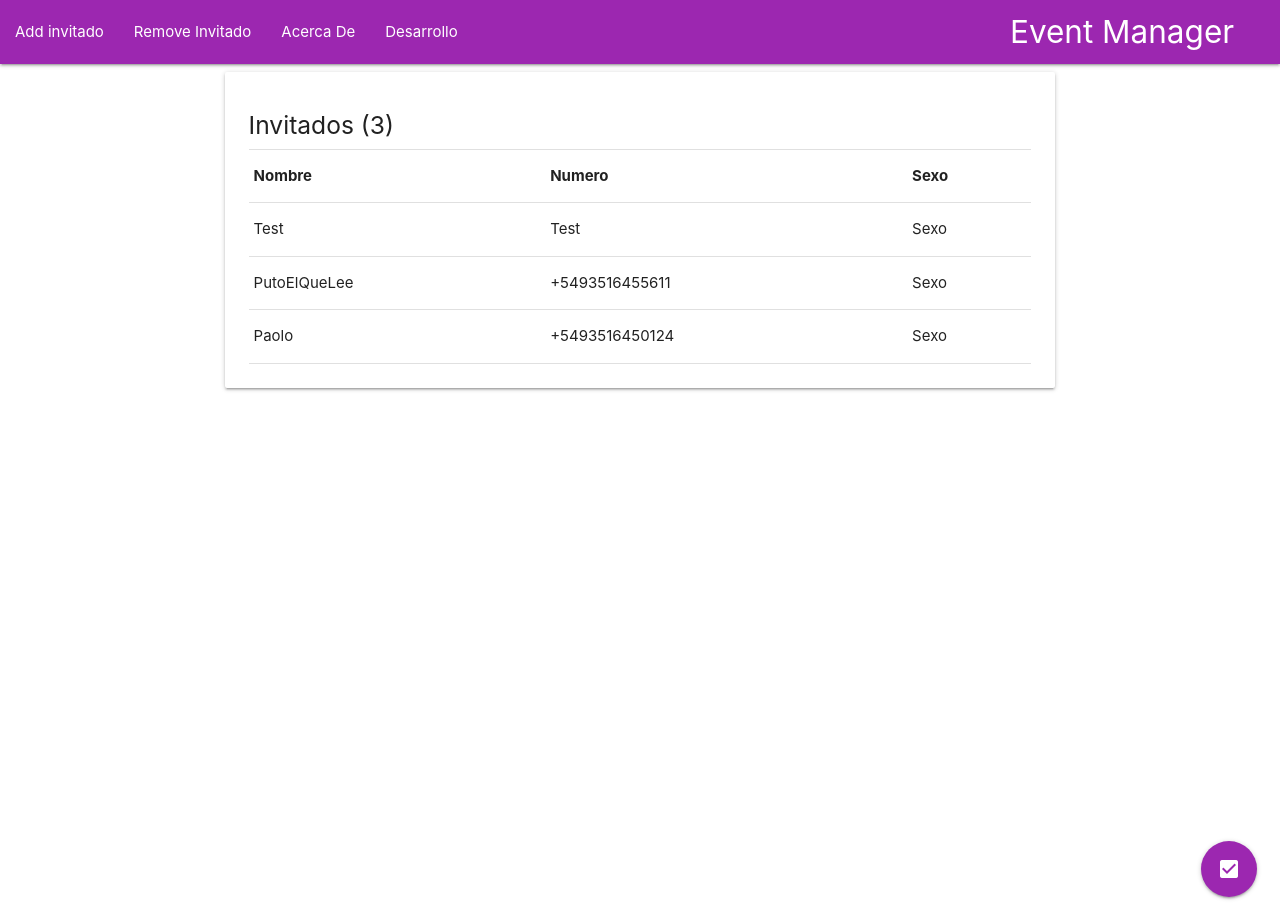
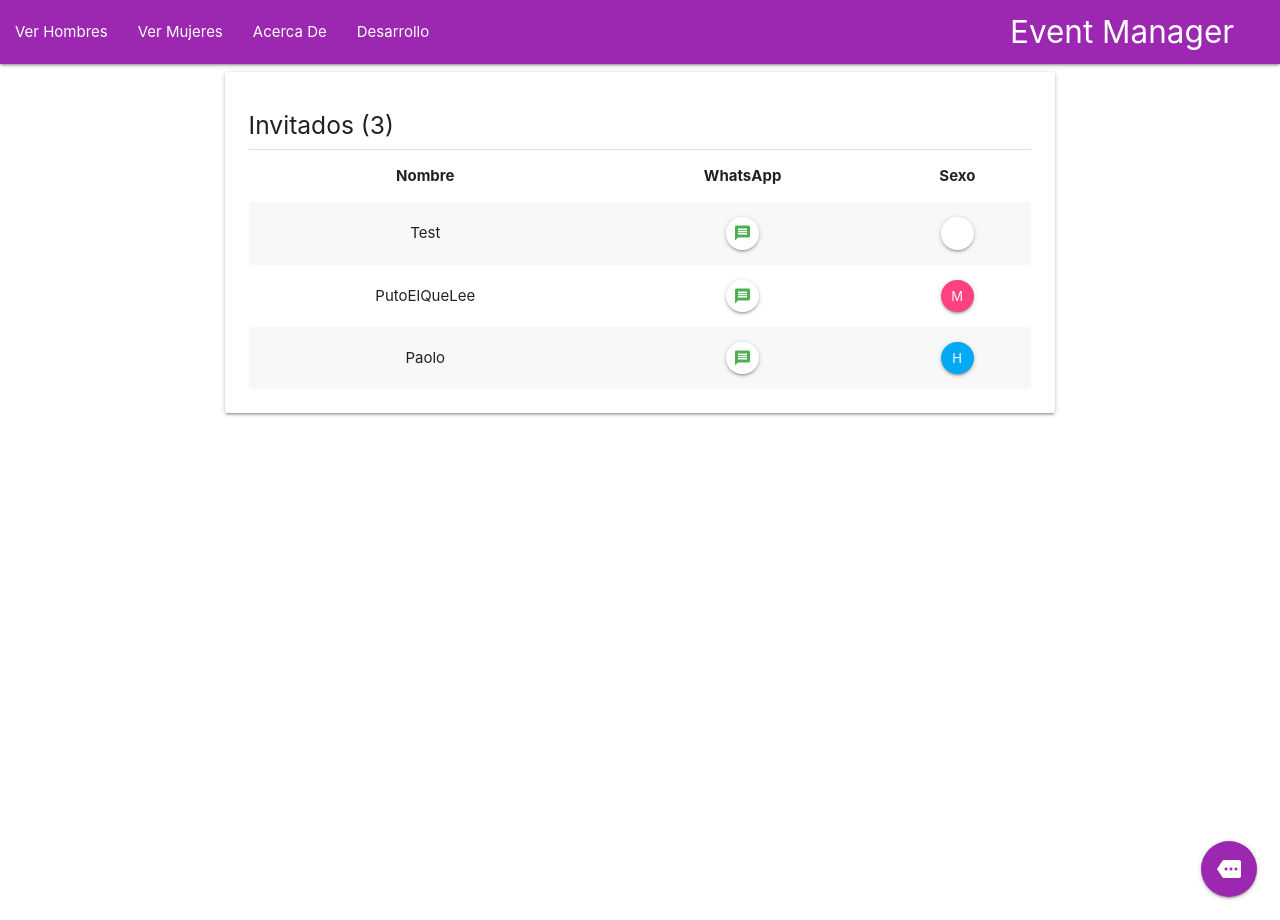
Before and after one commit to cettipao/whatsAppBot, a Django app: page / in a window 1280 px wide. Run offline with Django 3.2, Linux system fonts and the light colour scheme; data comes from the database, SQL or seed files in the repository; both versions use the stored data as it was after the commit; parts of the project's set-up code (start-up, migrations or seed data) failed here and were passed over.

Commit message:
homeView Updated

```diff
--- a/static/funciones.js
+++ b/static/funciones.js
@@ -3,3 +3,8 @@
 $(document).ready(function () {
     $('.modal').modal();
 });
+
+document.addEventListener('DOMContentLoaded', function() {
+    var elems = document.querySelectorAll('.fixed-action-btn');
+    var instances = M.FloatingActionButton.init(elems);
+  });
--- a/whatsAppBot/models.py
+++ b/whatsAppBot/models.py
@@ -6,6 +6,15 @@ from django.db import models
 class Invitado(models.Model):
     numero = models.CharField(max_length=30)
     nombre = models.CharField(max_length=30, null=True, blank=True)
+    sexos = [
+        ("H", 'Hombre'),
+        ("M", 'Mujer'),
+    ]
+    sexo = models.CharField(
+        max_length=2,
+        choices=sexos,
+        blank=True,
+    )
     confirmado = models.BooleanField(default = False)
     cambio_nombre = models.BooleanField(default=False)
 
--- a/whatsAppBot/templates/home.html
+++ b/whatsAppBot/templates/home.html
@@ -1,45 +1,23 @@
 {% extends 'base.html' %}
 
 {% block title %}
-    Check Organizer
+    Event Manager
 {% endblock %}
 
 {% block content %}
     <!-- Page Layout here -->
     <div class="fixed-action-btn">
-        <a class="btn-floating btn-large purple" onclick="sumUp()">
-            <i class="large material-icons modal-trigger" data-target="modal1">check_box</i>
-        </a>
-    </div>
+  <a class="btn-floating btn-large purple">
+    <i class="large material-icons">more</i>
+  </a>
+  <ul>
+    <li><a class="btn-floating red"><i class="material-icons">insert_chart</i></a></li>
+    <li><a class="btn-floating yellow darken-1"><i class="material-icons">format_quote</i></a></li>
+    <li><a class="btn-floating green"><i class="material-icons">publish</i></a></li>
+    <li><a class="btn-floating blue"><i class="material-icons">attach_file</i></a></li>
+  </ul>
+</div>
 
-    <!-- Modal Structure -->
-    <div id="modal1" class="modal modal-fixed-footer" style="background-color: rgb(255, 251, 227);;">
-        <div class="modal-content">
-            <h4>Resumen</h4>
-            <p><b>Total Personas:</b><span id="totalPart"></span></p>
-            <p><b>Total Monto:</b><span id="totalMonto"></span></p>
-            <p><b>Total c/u:</b><span id="totalc/u"></span></p>
-
-
-            <table>
-                <thead>
-                <tr>
-                    <th>Apodo</th>
-                    <th>Pago</th>
-                    <th>Balance</th>
-                </tr>
-                </thead>
-
-                <tbody id="tabla">
-
-                </tbody>
-            </table>
-
-        </div>
-        <div class="modal-footer" style="background-color: rgb(255, 251, 227);;">
-            <a class="modal-close waves-effect waves-green btn-flat">Cerrar</a>
-        </div>
-    </div>
 
     <div class="row">
 
@@ -71,11 +49,11 @@
 
                 <div class="divider"></div>
 
-                 <table>
+                 <table class="centered striped">
         <thead>
           <tr>
               <th>Nombre</th>
-              <th>Numero</th>
+              <th>WhatsApp</th>
               <th>Sexo</th>
           </tr>
         </thead>
@@ -84,8 +62,17 @@
             {% for invitado in invitados %}
           <tr>
             <td>{{ invitado.nombre }}</td>
-            <td>{{ invitado.numero }}</td>
-            <td>Sexo</td>
+            <td><a href="https://wa.me/{{ invitado.numero }}/" class="btn-floating btn-small waves-effect waves-light white"><i class="material-icons green-text">message</i></a></td>
+            <td> <div id="btnSexo">
+                {% if invitado.sexo == "H" %}
+                <a class="btn-floating btn-small waves-effect waves-light light-blue">H</a></td>
+                {% elif invitado.sexo == 'M' %}
+                <a class="btn-floating btn-small waves-effect waves-light pink accent-2">M</a></td>
+                {% else %}
+                <a class="btn-floating btn-small waves-effect waves-light white"></a></td>
+            {% endif %}
+            </div>
+            </td>
           </tr>
         {% endfor %}
 
--- a/whatsAppBot/templates/navbar.html
+++ b/whatsAppBot/templates/navbar.html
@@ -4,8 +4,8 @@
         <a href="/" data-target="slide-out" class="sidenav-trigger"><i class="material-icons">menu</i></a>
 
         <ul class="left hide-on-med-and-down">
-            <li><a href="">Add invitado</a></li>
-            <li><a href="">Remove Invitado</a></li>
+            <li><a href="">Ver Hombres</a></li>
+            <li><a href="">Ver Mujeres</a></li>
             <li><a href="">Acerca De</a></li>
             <li><a href="">Desarrollo</a></li>
         </ul>
@@ -18,7 +18,77 @@
     });
 </script>
 
-<ul id="slide-out" class="sidenav" style="background-color: white";>
+<!-- Modal Structure -->
+<div id="modalHombres" class="modal modal-fixed-footer" style="background-color: white;">
+    <div class="modal-content">
+        <h4>Hombres ({{ hombres }})</h4>
+        <table class="centered striped">
+            <thead>
+            <tr>
+                <th>Nombre</th>
+                <th>WhatsApp</th>
+            </tr>
+            </thead>
+
+            <tbody>
+            {% for invitado in invitados %}
+                <tr>
+                    {% if invitado.sexo == "H" %}
+                        <td>{{ invitado.nombre }}</td>
+                        <td><a href="https://wa.me/{{ invitado.numero }}/"
+                               class="btn-floating btn-small waves-effect waves-light white"><i
+                                class="material-icons green-text">message</i></a></td>
+                        </td>
+                        </tr>
+                    {% endif %}
+            {% endfor %}
+
+            </tbody>
+        </table>
+
+    </div>
+    <div class="modal-footer" style="background-color: white;">
+        <a class="modal-close waves-effect waves-green btn-flat">Cerrar</a>
+    </div>
+</div>
+
+<!-- Modal Structure -->
+<div id="modalMujeres" class="modal modal-fixed-footer" style="background-color: white;">
+    <div class="modal-content">
+        <h4>Mujeres ({{ mujeres }})</h4>
+        <table class="centered striped">
+            <thead>
+            <tr>
+                <th>Nombre</th>
+                <th>WhatsApp</th>
+            </tr>
+            </thead>
+
+            <tbody>
+            {% for invitado in invitados %}
+                <tr>
+                    {% if invitado.sexo == "M" %}
+                        <td>{{ invitado.nombre }}</td>
+                        <td><a href="https://wa.me/{{ invitado.numero }}/"
+                               class="btn-floating btn-small waves-effect waves-light white"><i
+                                class="material-icons green-text">message</i></a></td>
+                        </td>
+                        </tr>
+                    {% endif %}
+            {% endfor %}
+
+            </tbody>
+        </table>
+
+    </div>
+    <div class="modal-footer" style="background-color: white;">
+        <a class="modal-close waves-effect waves-green btn-flat">Cerrar</a>
+    </div>
+</div>
+
+
+
+<ul id="slide-out" class="sidenav" style="background-color: white" ;>
     <li>
         <div class="user-view">
             <div class="background">
@@ -27,11 +97,17 @@
 
         </div>
     </li>
-
-    <li><a href="" ><i class="material-icons"
-                style="font-size: 2.5rem;">clear_all</i>Add Invitado</a></li>
-    <li><a onclick="alert('Mas adelante')" ><i class="material-icons"
-                style="font-size: 2.5rem;">add_circle</i>Remove Invitado</a></li>
+    <li><a href="#modalHombres" class="modal-trigger"><i class="material-icons"
+                      style="font-size: 2.5rem;">wc</i>Ver Hombres</a></li>
+    <li><a href="#modalMujeres" class="modal-trigger"><i class="material-icons"
+                      style="font-size: 2.5rem;">wc</i>Ver Mujeres</a></li>
+    <li>
+        <div class="divider"></div>
+    </li>
+    <li><a onclick="alert('No disponible')"><i class="material-icons"
+                      style="font-size: 2.5rem;">person_add</i>Add Invitado</a></li>
+    <li><a onclick="alert('No disponible')"><i class="material-icons"
+                                              style="font-size: 2.5rem;">person_outline</i>Remove Invitado</a></li>
     <li>
         <div class="divider"></div>
     </li>
--- a/whatsAppBot/views.py
+++ b/whatsAppBot/views.py
@@ -7,7 +7,9 @@ from .imageGenerator import genImage, deleteImgs
 
 def homeView(request):
     invitados = Invitado.objects.all()
-    return render(request, 'home.html', {'invitados':invitados})
+    numHombres = len(Invitado.objects.filter(sexo="H"))
+    numMujeres = len(Invitado.objects.filter(sexo="M"))
+    return render(request, 'home.html', {'invitados':invitados,'hombres':numHombres,'mujeres':numMujeres})
 
 
 @twilio_view
```
Also changed, not shown: whatsAppBot/admin.py (+11 -1 lines), db.sqlite3, whatsAppBot/migrations/0012_invitado_sexo.py (added).
